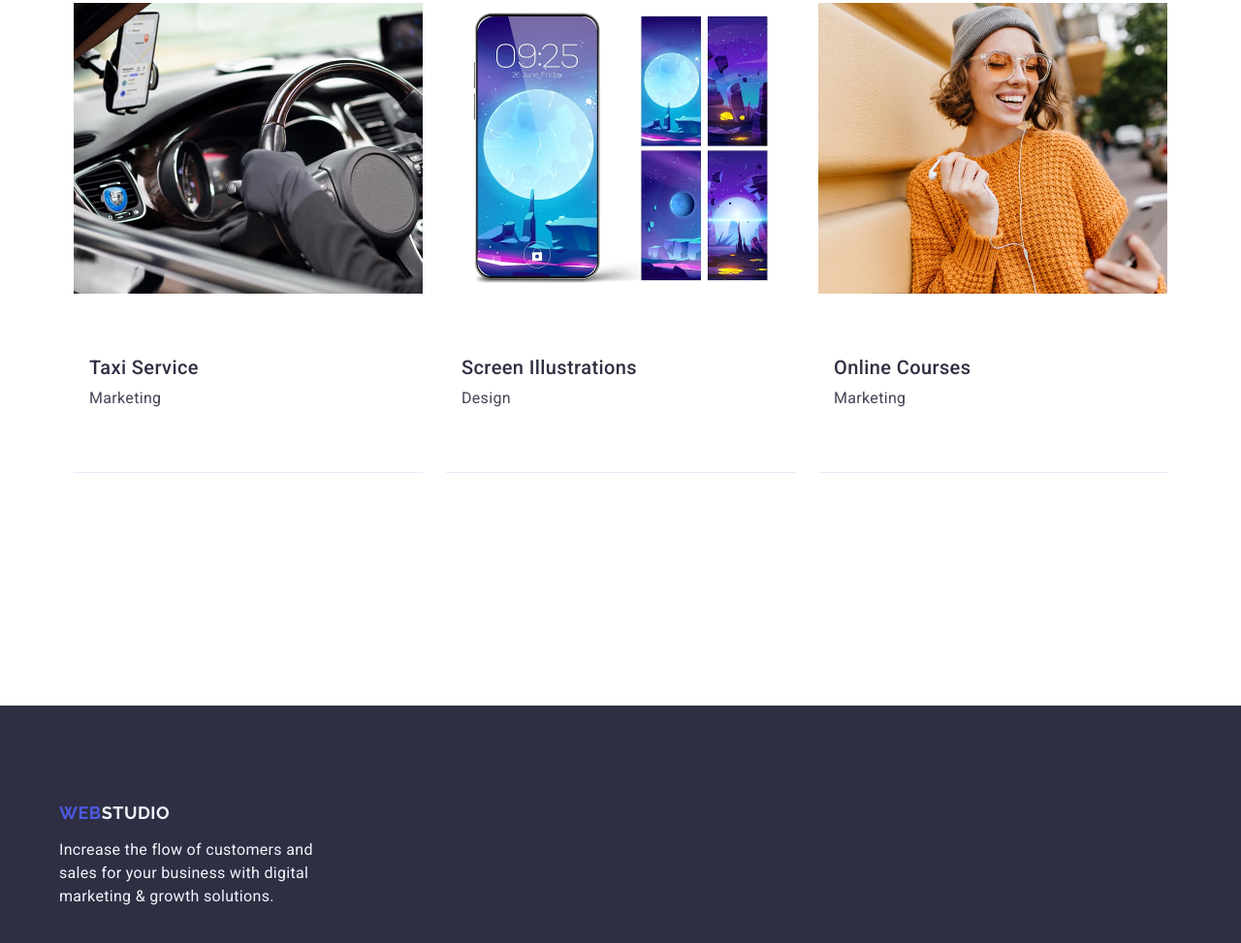
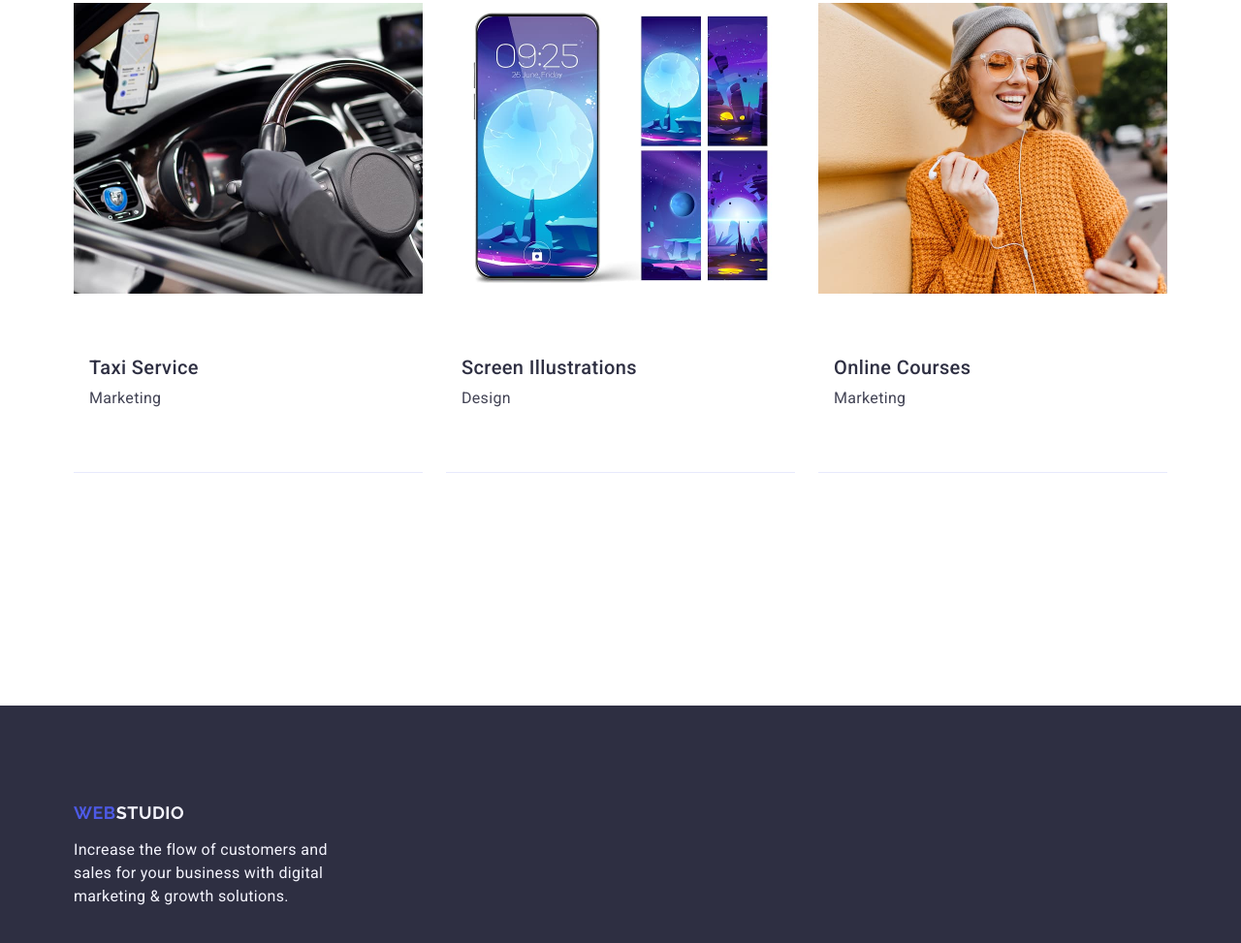
Before and after one commit to Elena-Zaporozhets/goit-markup-hw-03, a plain HTML site: page index.html in a window 1280 px wide. Shown: the part 3254-4227 px from the top of the page at 97% size. Drawn offline with nearby package versions, Linux system fonts and the light colour scheme.

Commit message:
update css and index

```diff
--- a/css/styles.css
+++ b/css/styles.css
@@ -270,12 +270,11 @@ flex-direction: column;
 align-items: baseline;
 text-align: left;
 justify-content: center;
-padding-right: 1020px;
-padding:  100px 0;
-padding-bottom: 100px;
 margin: 0 auto;}
 
-.end {background-color:#2e2f42;}
+.end {background-color:#2e2f42;
+    padding: 100px 0;
+}
 .end .footer-logo {font-family: "Raleway", sans-serif;
     display: inline-block;
     margin-bottom: 16px;
```
